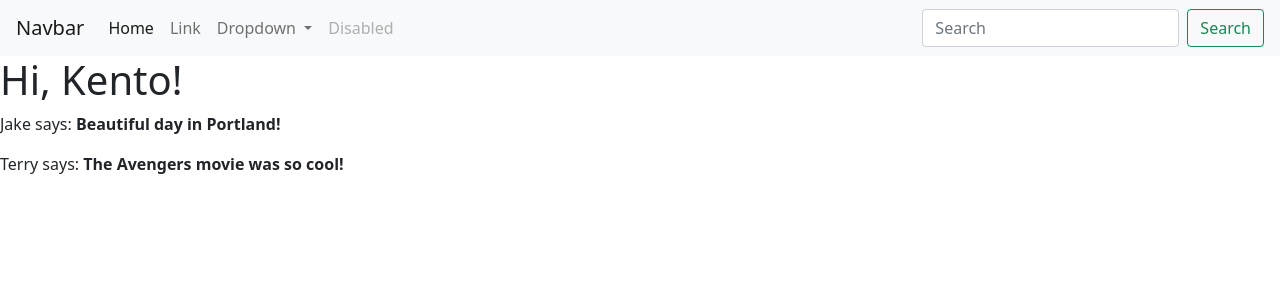
After one commit to KDes9394/profisher_scratch, a Flask app: page / in a window 1280 px wide. The commit adds this page. Shown: the top 300 px of the page. Run offline with Flask 2, Linux system fonts and the light colour scheme; some libraries are stand-ins or nearby versions.

Commit message:
Fixed navbar bootstrap issue

```diff
--- a/app/templates/index.html
+++ b/app/templates/index.html
@@ -1,31 +1,7 @@
-<!DOCTYPE html>
-<html lang="en">
-
 {% extends "navbar.html" %}
 
 <body>
-<header class="blog-header py-3">
-    <div class="row flex-nowrap justify-content-between align-items-center">
-      <div class="col-4 pt-1">
-        <a class="text-muted" href="#">Subscribe</a>
-      </div>
-      <div class="col-4 text-center">
-        <a class="blog-header-logo text-dark" href="#">Large</a>
-      </div>
-      <div class="col-4 d-flex justify-content-end align-items-center">
-        <a class="text-muted" href="#">
-          <svg xmlns="http://www.w3.org/2000/svg" width="20" height="20" viewBox="0 0 24 24" fill="none" stroke="currentColor" stroke-width="2" stroke-linecap="round" stroke-linejoin="round" class="mx-3" style="--darkreader-inline-stroke: currentColor;" data-darkreader-inline-stroke=""><circle cx="10.5" cy="10.5" r="7.5"></circle><line x1="21" y1="21" x2="15.8" y2="15.8"></line></svg>
-        </a>
-        <a class="btn btn-sm btn-outline-secondary" href="#">Sign up</a>
-      </div>
-    </div>
-  </header>
-
-<h1>Hi, {{ user.username }}!</h1>
-{% for job in jobs %}
-<div><p>{{ job.author.username }} says: <b>{{ job.job_desc }}</b></p></div>
+    <h1>Hi, {{ user.username }}!</h1>
+    {% for job in jobs %}
+    <div><p>{{ job.author.username }} says: <b>{{ job.job_desc }}</b></p></div>
 {% endfor %}
-<script src="https://cdnjs.cloudflare.com/ajax/libs/popper.js/2.9.2/umd/popper.min.js"></script>
-<script src="https://cdnjs.cloudflare.com/ajax/libs/twitter-bootstrap/5.1.0/js/bootstrap.min.js"></script>
-</body>
-</html>
--- /dev/null
+++ b/app/templates/navbar.html
@@ -0,0 +1,60 @@
+<!DOCTYPE html>
+<html lang="en">
+    <head>
+        <meta charset="UTF-8">
+        <meta name="viewport" content="width=device-width, initial-scale=1.0">
+        <meta http-equiv="X-UA-Compatible" content="ie=edge">
+        <meta name="Description" content="Enter your description here"/>
+        <link rel="stylesheet" href="https://stackpath.bootstrapcdn.com/bootstrap/4.3.1/css/bootstrap.min.css" integrity="sha384-ggOyR0iXCbMQv3Xipma34MD+dH/1fQ784/j6cY/iJTQUOhcWr7x9JvoRxT2MZw1T" crossorigin="anonymous">
+        <link rel="stylesheet" href="https://cdnjs.cloudflare.com/ajax/libs/twitter-bootstrap/5.1.0/css/bootstrap.min.css">
+        <link rel="stylesheet" href="https://cdnjs.cloudflare.com/ajax/libs/font-awesome/5.15.4/css/all.min.css">
+        <link rel="stylesheet" href="assets/css/style.css">
+        {% if title %}
+            <title>ProFisher - {{ title }} </title>
+        {% else %}
+            <title>Start ProFisher</title>
+        {% endif %}
+        </head>
+    <body>
+        <nav class="navbar navbar-expand-lg navbar-light bg-light">
+            <a class="navbar-brand" href="#">Navbar</a>
+            <button class="navbar-toggler" type="button" data-toggle="collapse" data-target="#navbarSupportedContent" aria-controls="navbarSupportedContent" aria-expanded="false" aria-label="Toggle navigation">
+              <span class="navbar-toggler-icon"></span>
+            </button>
+
+            <div class="collapse navbar-collapse" id="navbarSupportedContent">
+              <ul class="navbar-nav mr-auto">
+                <li class="nav-item active">
+                  <a class="nav-link" href="#">Home <span class="sr-only">(current)</span></a>
+                </li>
+                <li class="nav-item">
+                  <a class="nav-link" href="#">Link</a>
+                </li>
+                <li class="nav-item dropdown">
+                  <a class="nav-link dropdown-toggle" href="#" id="navbarDropdown" role="button" data-toggle="dropdown" aria-haspopup="true" aria-expanded="false">
+                    Dropdown
+                  </a>
+                  <div class="dropdown-menu" aria-labelledby="navbarDropdown">
+                    <a class="dropdown-item" href="#">Action</a>
+                    <a class="dropdown-item" href="#">Another action</a>
+                    <div class="dropdown-divider"></div>
+                    <a class="dropdown-item" href="#">Something else here</a>
+                  </div>
+                </li>
+                <li class="nav-item">
+                  <a class="nav-link disabled" href="#">Disabled</a>
+                </li>
+              </ul>
+              <form class="form-inline my-2 my-lg-0">
+                <input class="form-control mr-sm-2" type="search" placeholder="Search" aria-label="Search">
+                <button class="btn btn-outline-success my-2 my-sm-0" type="submit">Search</button>
+              </form>
+            </div>
+          </nav>
+        <h1>Hi, {{ user.username }}!</h1>
+        {% for job in jobs %}
+        <div><p>{{ job.author.username }} says: <b>{{ job.job_desc }}</b></p></div>
+        {% endfor %}
+        {% block content %}{% endblock %}
+    </body>
+</html>
--- /dev/null
+++ b/config.py
@@ -0,0 +1,4 @@
+import os
+
+class Config(object):
+    SECRET_KEY = os.environ.get('SECRET_KEY') or 'you-will-never-guess'
```
Also changed, not shown: 1 other file.
